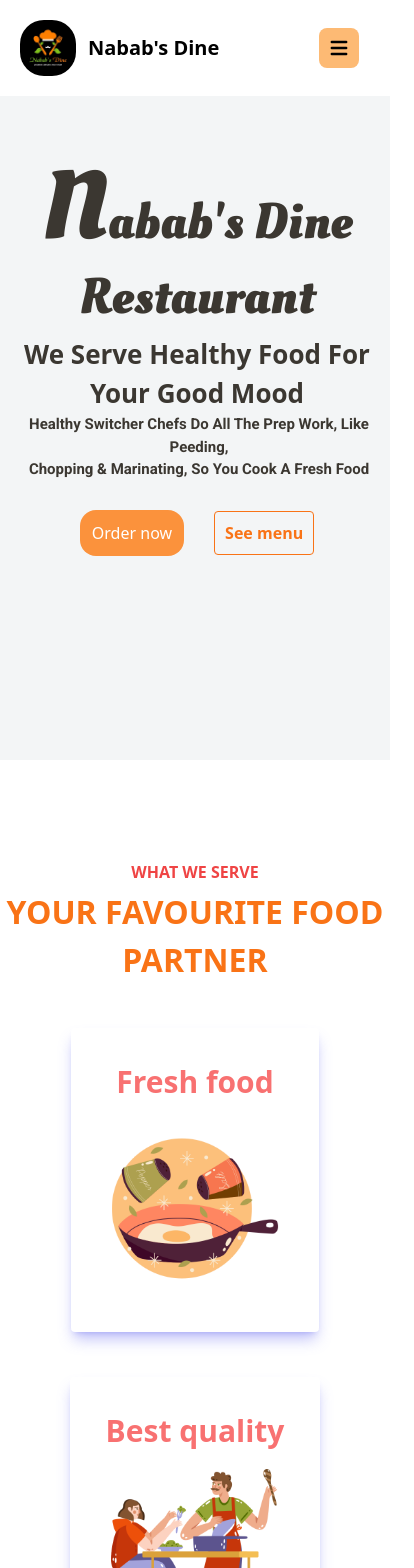
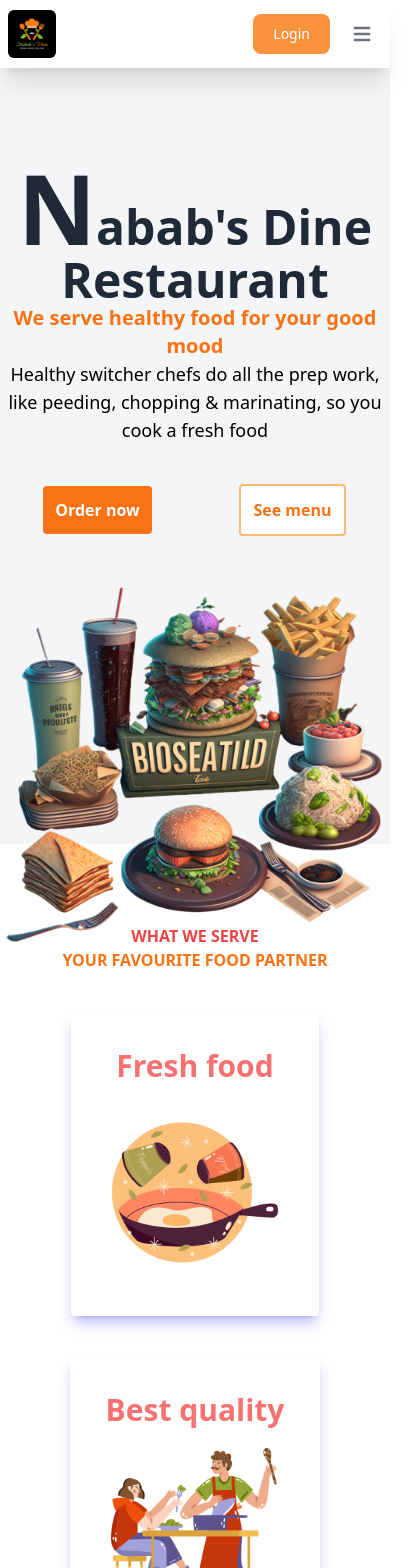
Before and after one commit to ImtiazNayeemShawon/Nabab-s-Dine-Resturant, a React (Vite) app: page / in a window 390 px wide. Shown: the top 1568 px of the page, 414 px wide, since content can reach past the window. Built offline with nearby package versions, Linux system fonts and the light colour scheme.

Commit message:
Updated version 2.0

```diff
--- a/index.html
+++ b/index.html
@@ -13,7 +13,7 @@
 rel="stylesheet"
 href="https://cdnjs.cloudflare.com/ajax/libs/animate.css/4.1.1/animate.min.css"
 />
-    <title>Nabab dines</title>
+    <title>Nababs dine</title>
   </head>
   <body>
     <div id="root"></div>
--- a/src/Components/DeliveryIntro.jsx
+++ b/src/Components/DeliveryIntro.jsx
@@ -1,24 +1,23 @@
 import React from "react";
-import Styles from "../Styles/Delivery.module.css";
 import Food from "../assets/fresh food.png";
 import Delivery from "../assets/delivery.png";
 import Quality from "../assets/quality.png";
 import Easy from "../assets/food-delivery.png";
-import "../Styles/Responsive.css";
+
 
 export default function DeliveryIntro() {
   return (
-    <div className={Styles.DeliverySection}>
+    <div className="">
       <div className="text-center">
-        <p className="text-red-500 font-semibold">WHAT WE SERVE </p>
+        <p className="text-red-500 font-semibold max-sm:mt-20">WHAT WE SERVE </p>
         <h1 className="sm:text-4xl uppercase text-orange-500 font-bold food">
           Your Favourite food partner
         </h1>
       </div>
-      <div className={Styles.Features}>
+      <div className="grid grid-cols-4 place-items-center max-sm:grid-cols-1">
         <div className="shadow-lg shadow-indigo-500/40 p-9 mt-10 rounded text-center">
           <h1 className="font-semibold text-red-400 text-3xl text-center">Fresh food</h1>
-          <img className="w-44 mt-5" src={Food}/>
+          <img className="w-44 mt-5 grid place-content-center" src={Food}/>
         </div>
         <div className="shadow-lg shadow-indigo-500/40 p-9 mt-10 rounded text-center">
           <h1 className="font-semibold text-red-400 text-3xl text-center">Best quality</h1>
--- a/src/Components/Home.jsx
+++ b/src/Components/Home.jsx
@@ -2,32 +2,34 @@ import React from "react";
 import Styles from "../Styles/Home.module.css";
 import { Link } from "react-router-dom";
 import Food from "../assets/food.png";
-import "../Styles/Responsive.css"
+
+
+
 export default function Home() {
   return (
     <div className={Styles.Home}>
-      <div className={Styles.Info}>
-        <div className="ml-20 mt-40 max-sm:ml-1">
+      <div className="grid grid-cols-2 max-sm:grid-cols-1">
+        <div className="mt-40 ml-20 max-sm:ml-0">
           {" "}
-          <h1 className="first-letter:text-8xl sm:text-center">
-            <span className={Styles.name}> Nabab's Dine Restaurant </span>{" "}
+          <h1 className="first-letter:text-8xl max-sm:text-center">
+            <span className="font-bold text-5xl text-gray-800 max-sm:text-center"> Nabab's Dine Restaurant </span>{" "}
             <br />
-            we serve healthy food for your good mood
+            <span className="text-xl font-semibold text-orange-500">We serve healthy food for your good mood</span>
           </h1>{" "}
-          <p className="ml-6 max-sm:ml-1 ">
-            Healthy switcher chefs do all the prep work, like peeding, <br />{" "}
+          <p className="max-sm:text-center text-lg">
+            Healthy switcher chefs do all the prep work, like peeding,
             chopping & marinating, so you cook a fresh food{" "}
           </p>
-          <div className="mt-10">
-            <Link className="p-3   text-white bg-orange-400 rounded-2xl ">
+          <div className="mt-9 max-sm:mt-2 max-sm:place-items-center max-sm:grid max-sm:grid-cols-2">
+            <button className="text-white font-bold bg-orange-500 p-3 rounded">
               Order now
-            </Link>
-            <Link class="bg-white-100 text-orange-500 font-semibold sm:py-2 sm:px-4 border border-orange-500 hover:border-transparent rounded sm:ml-10 mt-20 menu">
+            </button>
+            <button class="text-orange-500 font-bold bg-white p-3 rounded m-8 border-2 border-orange-300">
               See menu
-            </Link>
+            </button>
           </div>
         </div>
-        <div className={Styles.Food}>
+        <div className="mt-40 max-sm:mt-0">
           <img src={Food}/>
         </div>
       </div>
--- a/src/Components/Menu.jsx
+++ b/src/Components/Menu.jsx
@@ -2,7 +2,7 @@ import React from "react";
 import Styles from "../Styles/Menu.module.css";
 import Data from "../Data/food.json";
 import { useState } from "react";
-import "../Styles/Responsive.css";
+
 
 export default function Menu() {
   const [show, setShow] = useState();
--- a/src/Components/Navbar.jsx
+++ b/src/Components/Navbar.jsx
@@ -1,83 +1,109 @@
 import React from "react";
-import { Link } from "react-router-dom";
 import { useState } from "react";
+
 import Logo from "../assets/logo.png";
 
 export default function Navbar() {
+  const [alert, setAlert] = useState(false);
   const [open, setOpen] = useState(false);
 
   return (
     <div>
-      <nav className="bg-white   py-0 fixed w-full">
-        <div className=" flex  items-center ">
-          <a href="/" className="flex items-center">
-            <img
+      <nav class="bg-white px-2 sm:px-4 py-2.5 fixed w-full z-20 top-0 left-0 shadow-xl">
+        <div class="container flex flex-wrap items-center justify-between mx-auto">
+          <span class="">
+
+            <img className="w-12 rounded-md"
         src={Logo}
-              className="h-14 mr-3  rounded-3xl sm:h-12"
         alt="logo"
+
       />
-            <span className="self-center text-xl font-semibold whitespace-nowrap dark:text-gray">
-              Nabab's Dine
           </span>
-          </a>
+
+          <div class="flex md:order-2">
             <button
-            className=" p-2 ml-20 text-m text-black-500 rounded-lg md:hidden  bg-orange-300  hover:bg-slate-200"
+              type="button"
+              class="text-white bg-orange-400 font-medium rounded-lg text-sm px-5 py-2.5 text-center mr-3 md:mr-0"
+              onClick={() => setAlert(!alert)}
+            >
+              Login
+            </button>
+            <button
+              data-collapse-toggle="navbar-sticky"
+              type="button"
+              class="inline-flex items-center p-2 text-sm text-gray-500 rounded-lg md:hidden hover:bg-gray-100 focus:outline-none focus:ring-2 focus:ring-gray-200 dark:text-gray-400 dark:hover:bg-gray-700 dark:focus:ring-gray-600"
+              aria-controls="navbar-sticky"
+              aria-expanded="false"
               onClick={() => setOpen(!open)}
             >
-            <span className="sr-only">Open main menu</span>
+              <span class="sr-only">Open main menu</span>
               <svg
-              className="w-6 h-6"
+                class="w-6 h-6"
                 aria-hidden="true"
                 fill="currentColor"
                 viewBox="0 0 20 20"
                 xmlns="http://www.w3.org/2000/svg"
               >
                 <path
-                fillRule="evenodd"
+                  fill-rule="evenodd"
                   d="M3 5a1 1 0 011-1h12a1 1 0 110 2H4a1 1 0 01-1-1zM3 10a1 1 0 011-1h12a1 1 0 110 2H4a1 1 0 01-1-1zM3 15a1 1 0 011-1h12a1 1 0 110 2H4a1 1 0 01-1-1z"
-                clipRule="evenodd"
-              />
+                  clip-rule="evenodd"
+                ></path>
               </svg>
             </button>
-          <div className="hidden w-full md:block md:w-auto" id="navbar-default">
-            <ul className="flex flex-col p-4 mt-4 border border-gray-100 rounded-lg bg-gray-50 md:flex-row md:space-x-8 md:mt-0 md:text-sm md:font-medium md:border-0 md:bg-white">
+          </div>
+          <div
+            class="items-center justify-between hidden w-full md:flex md:w-auto md:order-1"
+            id="navbar-sticky"
+          >
+            <ul class="flex flex-col p-4 mt-4 border border-gray-100 rounded-lg bg-gray-50 md:flex-row md:space-x-8 md:mt-0 md:text-sm md:font-medium md:border-0 md:bg-white dark:bg-gray-800 md:dark:bg-orange-400 dark:border-orange-700">
               <li>
-                <Link
-                  to="/"
-                  className="block py-2 pl-3 pr-4 md:text-gray-700 md:p-0 dark:text-white"
+                <a
+                  href="/"
+                  class="block py-2 pl-3 pr-4 text-white  rounded md:bg-transparent  md:p-0 dark:text-white"
+                  aria-current="page"
                 >
                   Home
-                </Link>
+                </a>
               </li>
               <li>
-                <Link className="block py-2 pl-3 pr-4 md:text-gray-700 md:p-0 dark:text-white">
-                  Menu
-                </Link>
+                <a
+                  href="RoboticsShop"
+                  class="block py-2 pl-3 pr-4 text-white rounded hover:bg-gray-100 md:hover:bg-transparent md:hover:text-blue-700 md:p-0 md:dark:hover:text-white"
+                >
+Our menu
+                </a>
               </li>
               <li>
-                <Link className="block py-2 pl-3 pr-4 md:text-gray-700 md:p-0 dark:text-white">
-                  What we serve
-                </Link>
+                <a
+                  href="About"
+                  class="block py-2 pl-3 pr-4 text-white rounded hover:bg-gray-100 md:hover:bg-transparent md:hover:text-blue-700 md:p-0 md:dark:hover:text-white"
+                >
+                  Services
+                </a>
               </li>
               <li>
-                <Link className="block py-2 pl-3 pr-4 md:text-gray-700 md:p-0 dark:text-white">
-                  About us
-                </Link>
+                <a
+                  href="Achivments"
+                  class="block py-2 pl-3 pr-4 text-white rounded hover:bg-gray-100 md:hover:bg-transparent md:hover:text-blue-700 md:p-0 md:dark:hover:text-white"
+                >
+                  Offers
+                </a>
               </li>
               <li>
-                <Link className="block py-2 pl-3 pr-4 md:text-gray-700 md:p-0 dark:text-white">
-                  Contact
-                </Link>
-              </li>
-              <li className="rounded bg-orange-400 p-0 text-slate-100 font-bold">
-                <Link className="block ">Order now</Link>
+                <a
+                  href="Gellary"
+                  class="block py-2 pl-3 pr-4 text-white rounded hover:bg-gray-100 md:hover:bg-transparent md:hover:text-blue-700 md:p-0 md:dark:hover:text-white"
+                >
+                  About us
+                </a>
               </li>
             </ul>
           </div>
         </div>
       </nav>
       {open && (
-         <div className="mt-20 fixed bg-slate-50 shadow-xl shadow-indigo p-16  rounded py-9 md:hidden cursor-pointer">
+        <div className="mt-1 fixed bg-slate-50 shadow-xl shadow-indigo p-16  rounded py-9 md:hidden cursor-pointer">
           <ul className="text-black-600 font-semibold list-item">
             <a
               href="/"
@@ -91,30 +117,78 @@ export default function Navbar() {
               className=" list-item mb-10  hover:bg-slate-200 p-2 rounded text-center text-black"
               onClick={() => setOpen(!open)}
             >
-             Menu
+              Our menu
             </a>
             <a
               href="About"
               onClick={() => setOpen(!open)}
               className=" list-item mb-10  hover:bg-slate-200 p-2 rounded text-center text-black"
             >
-             What we serve
+              About
             </a>
             <a
               href="Achivments"
               onClick={() => setOpen(!open)}
               className="list-item mb-10  hover:bg-slate-200 p-2 rounded text-center text-black"
             >
-             About us
+              Achievements
             </a>
             <a
               href="Gallery"
               onClick={() => setOpen(!open)}
               className="list-item mb-10  hover:bg-slate-200 p-2 rounded text-center text-black"
             >
-             Contact
+              Projects
             </a>
           </ul>
+        </div>
+      )}
+      {alert && (
+        <div className="mt-20 fixed  right-4 max-sm:right-0 m-2 max-sm:mt-10">
+          <p class="  block max-w-sm p-6 bg-white border border-gray-200 rounded-lg shadow-md hover:bg-gray-100 dark:bg-gray-800 dark:border-gray-700 dark:hover:bg-gray-700">
+            <p
+              onClick={() => setAlert(!alert)}
+              className="mb-10 text-red-700 cursor-pointer"
+            >
+              <svg
+                xmlns="http://www.w3.org/2000/svg"
+                fill="none"
+                viewBox="0 0 24 24"
+                strokeWidth={1.5}
+                stroke="currentColor"
+                className="w-8 h-8"
+              >
+                <path
+                  strokeLinecap="round"
+                  strokeLinejoin="round"
+                  d="M6 18L18 6M6 6l12 12"
+                />
+              </svg>
+            </p>
+            <h5 class="mb-2 text-2xl font-bold tracking-tight text-red-600 dark:text-white">
+              Work in progress
+              <svg
+                xmlns="http://www.w3.org/2000/svg"
+                fill="none"
+                viewBox="0 0 24 24"
+                strokeWidth={1.5}
+                stroke="currentColor"
+                className="w-8 h-8"
+              >
+                <path
+                  strokeLinecap="round"
+                  strokeLinejoin="round"
+                  d="M12 9v3.75m-9.303 3.376c-.866 1.5.217 3.374 1.948 3.374h14.71c1.73 0 2.813-1.874 1.948-3.374L13.949 3.378c-.866-1.5-3.032-1.5-3.898 0L2.697 16.126zM12 15.75h.007v.008H12v-.008z"
+                />
+              </svg>
+            </h5>
+            <p class="font-normal text-gray-700 dark:text-gray-400">
+              Sorry for this issue We are working on this login system , we
+              update it as soon as possible.
+              <br />
+              Thank you for visiting
+            </p>
+          </p>
         </div>
       )}
     </div>
--- a/src/Styles/Delivery.module.css
+++ /dev/null
@@ -1,18 +0,0 @@
-.DeliverySection{
-margin-top: 100px;
-
-}
-
-.Features{
-    display: grid;
-    grid-gap:5px;
-    grid-template-columns: repeat(auto-fit, minmax(300px, 1fr));
-    place-items: center;
-}
-.Intro{
-    margin-top: 10px;
-    background-color: rgb(236, 242, 247);
-    padding: 30px;
-    border-radius: 10px;
-
-}
--- a/src/Styles/Footer.css
+++ b/src/Styles/Footer.css
@@ -5,39 +5,3 @@
     background-repeat: no-repeat;
 
 }
-.Foot{
-    display: grid;
-    grid-template-columns: repeat(auto-fit, minmax(300px, 1fr));
-    place-items: center;
-}
-.Foot span{
-    padding: 20px;
-    text-align: center;
-}
-a{
-    margin: 20px;
-}
-
-@media only screen and (max-width: 600px) {
-   .btn{
-    margin-top: 30px;
-    margin-left: 20px;
-   }
-   .some{
-    font-size: 30px;
-   }
-   li{
-    text-align: left;
-   }
-
-.dev{
-    color: rgb(23, 23, 27);
-    margin-top: 10px;
-    text-align: center;
-}
-.contact{
-    margin-top: 0px;
-    margin-bottom: 35px;
-    text-align: center;
-}
-  }
--- a/src/Styles/Home.module.css
+++ b/src/Styles/Home.module.css
@@ -6,62 +6,6 @@
   background-position: center;
   background-size: cover;
   background-repeat: no-repeat;
-}
-.Info {
-  display: grid;
-  grid-template-columns: repeat(auto-fit, minmax(300px, 1fr));
-  height: 90vh;
-}
-.Info h1 {
-  color: rgb(59, 55, 49);
-  font-weight: 600;
-  text-transform: capitalize;
-  font-size: 26px;
+  height: 100vh;
 
 }
-.name{
-    font-family: 'Oleo Script', cursive;
-    font-weight: 800;
-    font-size: 50px;
-    text-transform: capitalize;
-}
-.name::first-letter{
-  font-size: 40px;
-  color: blue;
-}
-.Info p {
-  color: rgb(59, 55, 49);
-  font-weight: 700;
-  font-size: 15px;
-  font-family: Roboto;
-  text-transform: capitalize;
-}
-.Food{
-  margin: auto;
-
-}
-.Food img{
-  margin-left: 0;
-  margin-right: 40px;
-  display: block;
-}
-
-@media only screen and (max-width: 600px) {
-  .Home {
-    background-image: url(../assets/homebg.svg);
-    background-repeat: no-repeat;
-  }
-  .Food img{
-   display: none;
-  }
-  .Info h1 {
-    text-align: center;
-
-  }
-  .name{
-      text-align: center;
-  }
-  .Info{
-    text-align: center;
-  }
-}
--- a/src/Styles/Responsive.css
+++ /dev/null
@@ -1,21 +0,0 @@
-@media only screen and (max-width: 600px) {
-    .menu{
-        padding: 10px;
-        margin-left: 10px;
-
-    }
-    .food{
-        font-size: 2rem;
-        margin: 2px;
-        padding: 2px;
-    }
-    .explore{
-        font-size: 20px;
-        margin: 2px;
-        padding: 2px;
-    }
-.order{
-    justify-content: center;
-    margin-left: 100px;
-}
-  }
```
Also changed, not shown: src/Components/Footer.jsx (+63 -155 lines), src/assets/food.png. Lines whose indentation alone changed are shown as unchanged.
